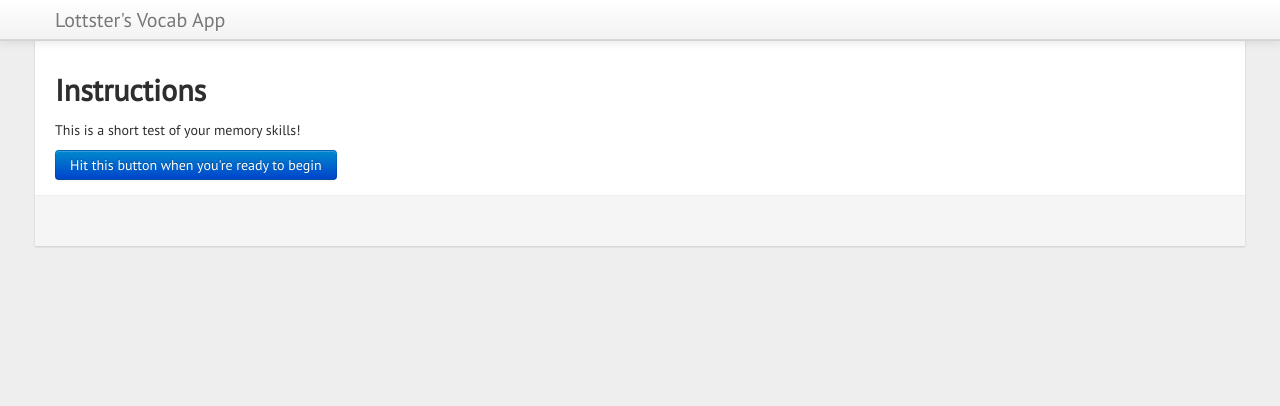
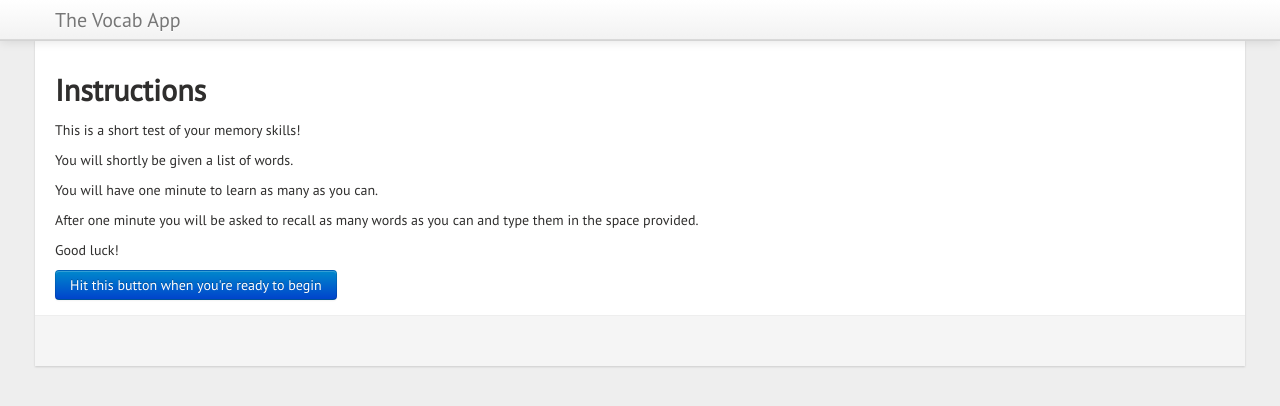
Before and after one commit to lfenby/vocab-app, a plain HTML site: page index.html in a window 1280 px wide. Drawn offline with nearby package versions, Linux system fonts and the light colour scheme.

Commit message:
instructions added

```diff
--- a/index.html
+++ b/index.html
@@ -2,7 +2,7 @@
 <html lang="en">
 <head>
   <meta charset="utf-8">
-  <title>Lottster's Vocab App</title>
+  <title>The Vocab App</title>
   <meta name="description" content="">
   <meta name="author" content="Lottie Lottster's">
 
@@ -20,7 +20,7 @@
 <div class="navbar navbar-fixed-top">
   <div class="navbar-inner">
     <div class="container">
-      <a class="brand" href="#">Lottster's Vocab App</a>
+      <a class="brand" href="#">The Vocab App</a>
       <ul class="nav">
       </ul>
       <ul class="nav pull-right">
@@ -36,6 +36,11 @@
       Instructions
     </h2>
     <p>This is a short test of your memory skills!</p>
+    <p>You will shortly be given a list of words.</p>
+<p>You will have one minute to learn as many as you can.</p>
+<p>After one minute you will be asked to recall as many words as you can and type them in the space provided.</p>
+
+<p>Good luck!</p>
 
     <a class="btn btn-primary start">Hit this button when you're ready to begin</a>
   </div>
```
